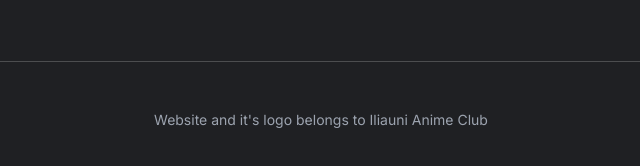
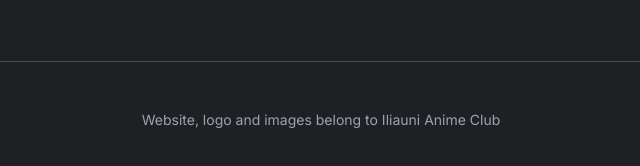
Before and after one commit to FinnTheHero/Iliauni-anime-club, an Astro site: page /events in a window 1280 px wide. Shown: the part 2907-3073 px from the top of the page, 319-959 px from the left. Built offline with nearby package versions, Linux system fonts and the light colour scheme; Astro itself is replaced by a stand-in of ours.

Commit message:
Update Footer.jsx

```diff
--- a/src/components/Footer.jsx
+++ b/src/components/Footer.jsx
@@ -118,7 +118,7 @@
 					</div>
 
 					<p className="lg:text-center text-sm text-gray-400 border-t border-[rgb(255,255,255,0.2)] pt-12 mt-16 hidden lg:block">
-						Website and it's logo belongs to Iliauni Anime Club
+						Website, logo and images belong to Iliauni Anime Club
 					</p>
 				</div>
 			</div>
```
